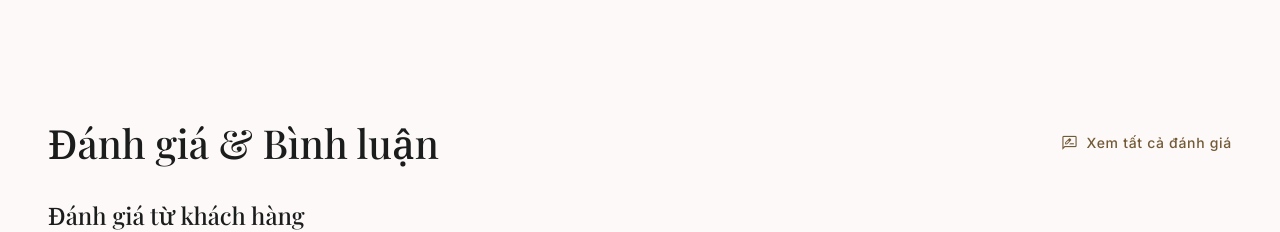
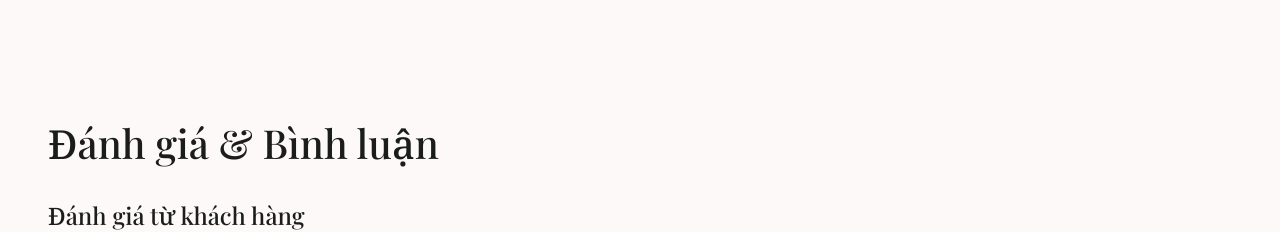
Before and after one commit to vinylph2904-art/L-ELIXIR-Cosmetic-Website, an Angular app: page /products/SP01 in a window 1280 px wide. Shown: the part 1040-1272 px from the top of the page. Built offline with nearby package versions, Linux system fonts and the light colour scheme; a web font is replaced by a local one.

Commit message:
feat: gioi han hien thi 2 review moi nhat o trang chi tiet san pham

```diff
--- a/src/app/components/review-list/review-list.component.ts
+++ b/src/app/components/review-list/review-list.component.ts
@@ -14,6 +14,7 @@ import { ReviewService } from '../../services/review.service';
 export class ReviewListComponent implements OnInit, OnChanges {
   @Input() productId!: string;
   @Input() key?: string;
+  @Input() maxItems?: number;
 
   reviews: Review[] = [];
   averageRating: number = 0;
@@ -38,7 +39,9 @@ export class ReviewListComponent implements OnInit, OnChanges {
    * Tải danh sách review cho sản phẩm
    */
   private loadReviews() {
-    this.reviews = this.reviewService.getByProductId(this.productId);
+    const allReviews = this.reviewService.getByProductId(this.productId);
+    // Giữ 2 review mới nhất: getByProductId đã trả về reviews theo createdAt giảm dần.
+    this.reviews = this.maxItems ? allReviews.slice(0, this.maxItems) : allReviews;
     const ratingInfo = this.reviewService.calcAverageRating(this.productId);
     this.averageRating = ratingInfo.average;
     this.totalReviews = ratingInfo.count;
--- a/src/app/pages/product-detail/product-detail.component.html
+++ b/src/app/pages/product-detail/product-detail.component.html
@@ -106,20 +106,24 @@
     <div class="max-w-container-max mx-auto px-gutter">
       <div class="flex flex-col gap-4 sm:flex-row sm:items-center sm:justify-between mb-8">
         <h2 class="font-headline-lg text-headline-lg">Đánh giá & Bình luận</h2>
-        <a
-          class="inline-flex items-center gap-2 text-primary font-label-md text-label-md hover:text-primary/80 transition-colors"
-          [routerLink]="['/products', product.productId, 'reviews']">
-          <span class="material-symbols-outlined text-[18px]">rate_review</span>
-          Xem tất cả đánh giá
-        </a>
       </div>
 
       <div class="lg:max-w-3xl">
         <h3 class="font-headline-md text-headline-md mb-4">Đánh giá từ khách hàng</h3>
         <app-review-list
           [productId]="product.productId"
-          [key]="newReviewAdded ? 'refresh' : 'normal'">
+          [key]="newReviewAdded ? 'refresh' : 'normal'"
+          [maxItems]="2">
         </app-review-list>
+
+        <div *ngIf="product.reviewCount > 2" class="mt-6">
+          <a
+            class="inline-flex items-center gap-2 text-primary font-label-md text-label-md hover:text-primary/80 transition-colors"
+            [routerLink]="['/products', product.productId, 'reviews']">
+            <span class="material-symbols-outlined text-[18px]">rate_review</span>
+            Xem tất cả ({{ product.reviewCount }} đánh giá)
+          </a>
+        </div>
       </div>
     </div>
   </section>
```
